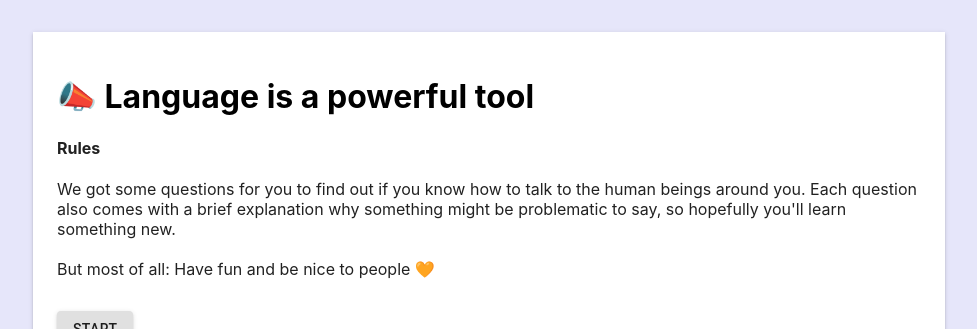
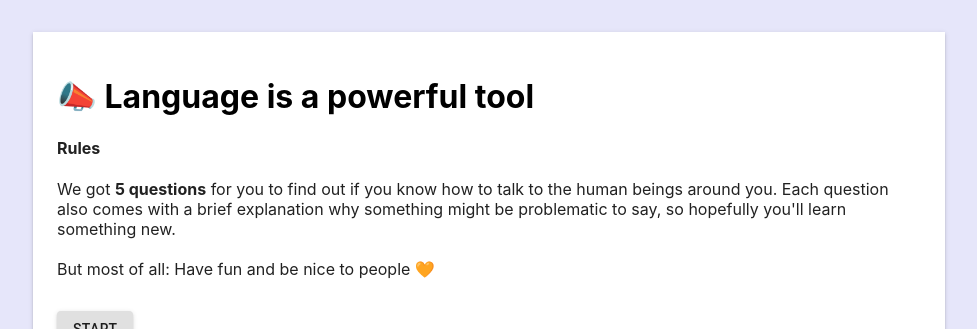
Before and after one commit to NovatecConsulting/hack21-language-is-a-powerful-tool, a React (Create React App) app: page / in a window 1280 px wide. Shown: the top 329 px of the page, without its empty margins (151-1128 px from the left). Built offline with nearby package versions, Linux system fonts and the light colour scheme.

Commit message:
use max question variable in rules text

```diff
--- a/src/components/LandingPage.tsx
+++ b/src/components/LandingPage.tsx
@@ -1,6 +1,7 @@
 import React from "react";
 import { Box, Button, Container } from "@material-ui/core";
 import { Link as RouterLink } from "react-router-dom";
+import { maxQuestionCount } from "../state/Context";
 
 const LandingPage: React.FC = () => (
   <Container maxWidth="md">
@@ -8,7 +9,7 @@ const LandingPage: React.FC = () => (
       <h1>📣 Language is a powerful tool</h1>
       <Box color="text.primary" marginBottom={4}>
         <h4>Rules</h4>
-        We got some questions for you to find out if
+        We got <b>{maxQuestionCount} questions</b> for you to find out if
         you know how to talk to the human beings around you. Each question also
         comes with a brief explanation why something might be problematic to
         say, so hopefully you'll learn something new.
```
